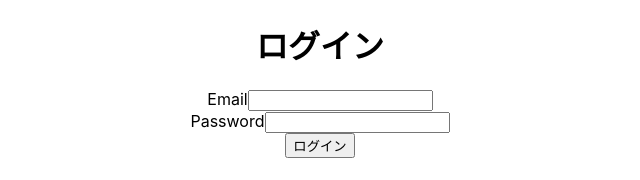
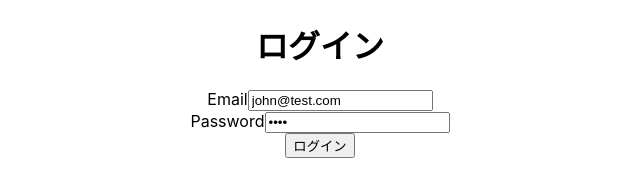
Before and after one commit to JunyaTakahashi001/react-hook-form, a React (Create React App) app: page / in a window 1280 px wide. Shown: the top 180 px of the page, without its empty margins (320-960 px from the left). Built offline with nearby package versions, Linux system fonts and the light colour scheme.

Commit message:
デフォルトバリューの設定を追加

```diff
--- a/src/App.js
+++ b/src/App.js
@@ -19,6 +19,7 @@ function App() {
     formState: { errors },
   } = useForm({
     criteriaMode: 'all', // 複数のエラーを取得
+    defaultValues: { email: 'john@test.com', password: 'pass' } // デフォルトバリュー
   });
 
   const onSubmit = (data) => console.log(data);
```
